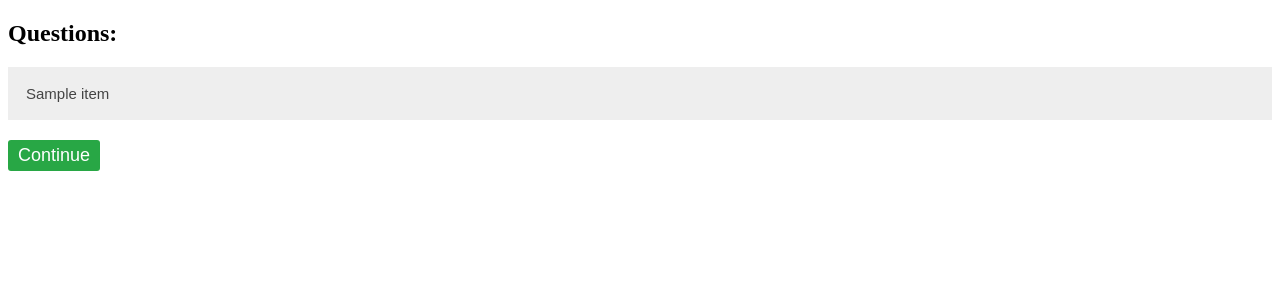
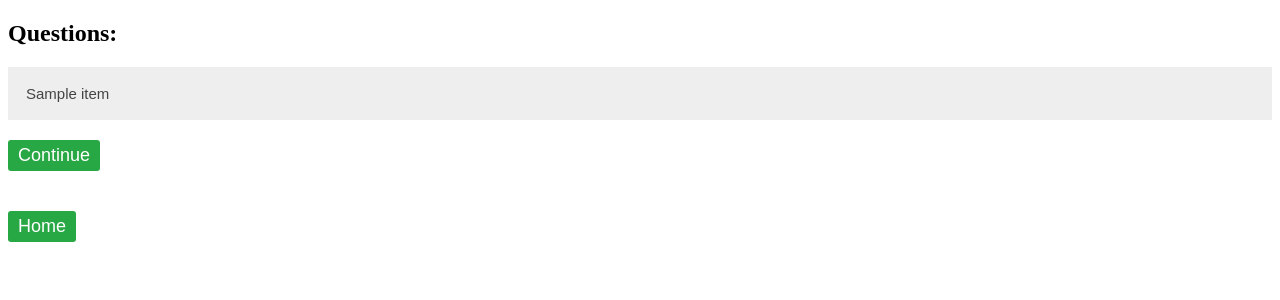
Before and after one commit to pkaselj/SimpleGermanFlaskQuiz, a Flask app: template app/templates/quiz_page.html.jinja in a window 1280 px wide. Shown: the top 300 px of the page. Run offline with Flask 3, Linux system fonts and the light colour scheme; the template is opened without the code that fills it: most values are stand-ins (such as "Sample title", 1, 10 or a date in 2020); parts of the project's set-up code (start-up, migrations or seed data) failed here and were passed over.

Commit message:
Deleted duplicate top level app.py, added home button, fixed some data

```diff
--- a/app/templates/quiz_page.html.jinja
+++ b/app/templates/quiz_page.html.jinja
@@ -58,6 +58,9 @@
 {% endfor %}
 
 <button onclick="forceRefresh()" class="next-button">Continue</button>
+<form action="/" method="get">
+    <button class="next-button">Home</button>
+</form>
 
 <script>
 var acc = document.getElementsByClassName("accordion");
```
